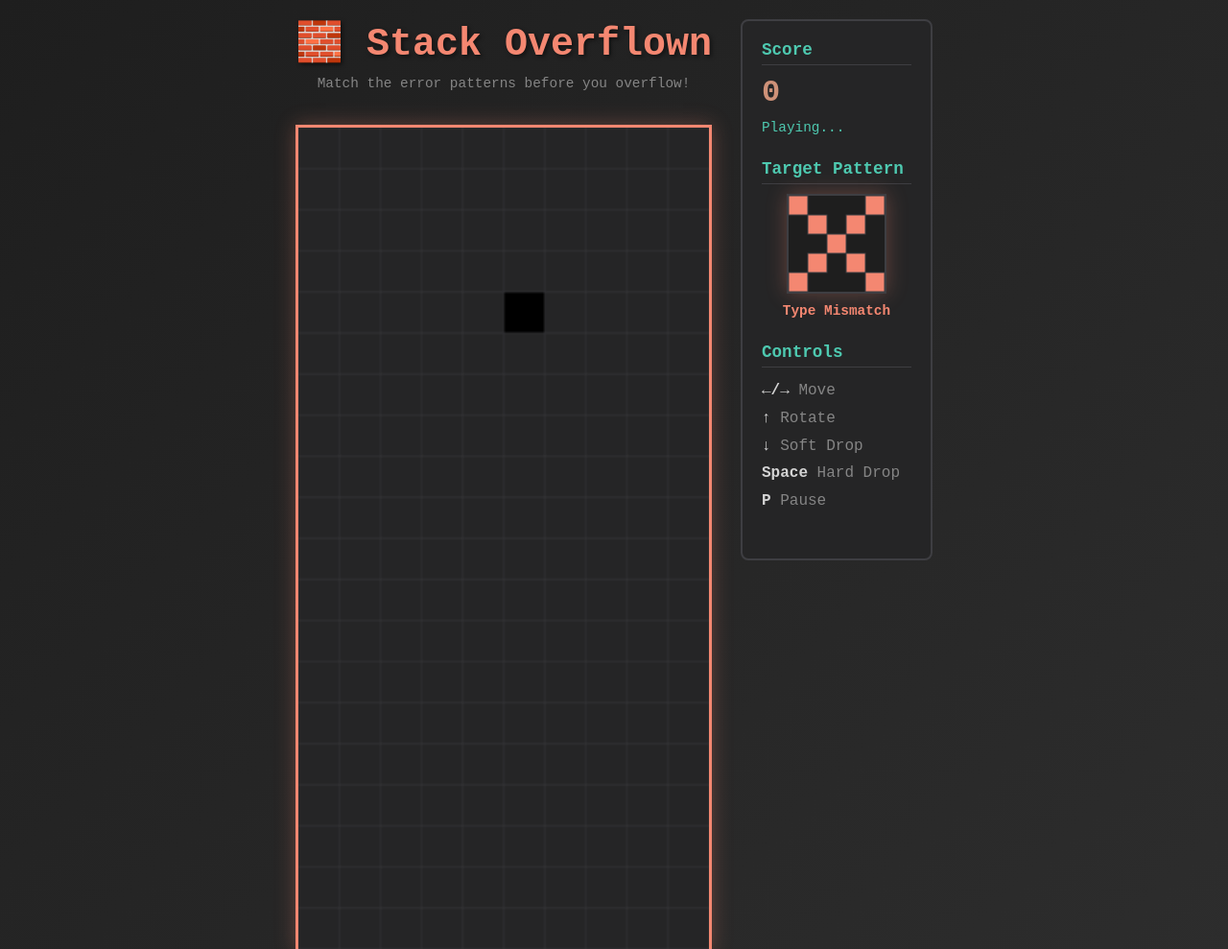
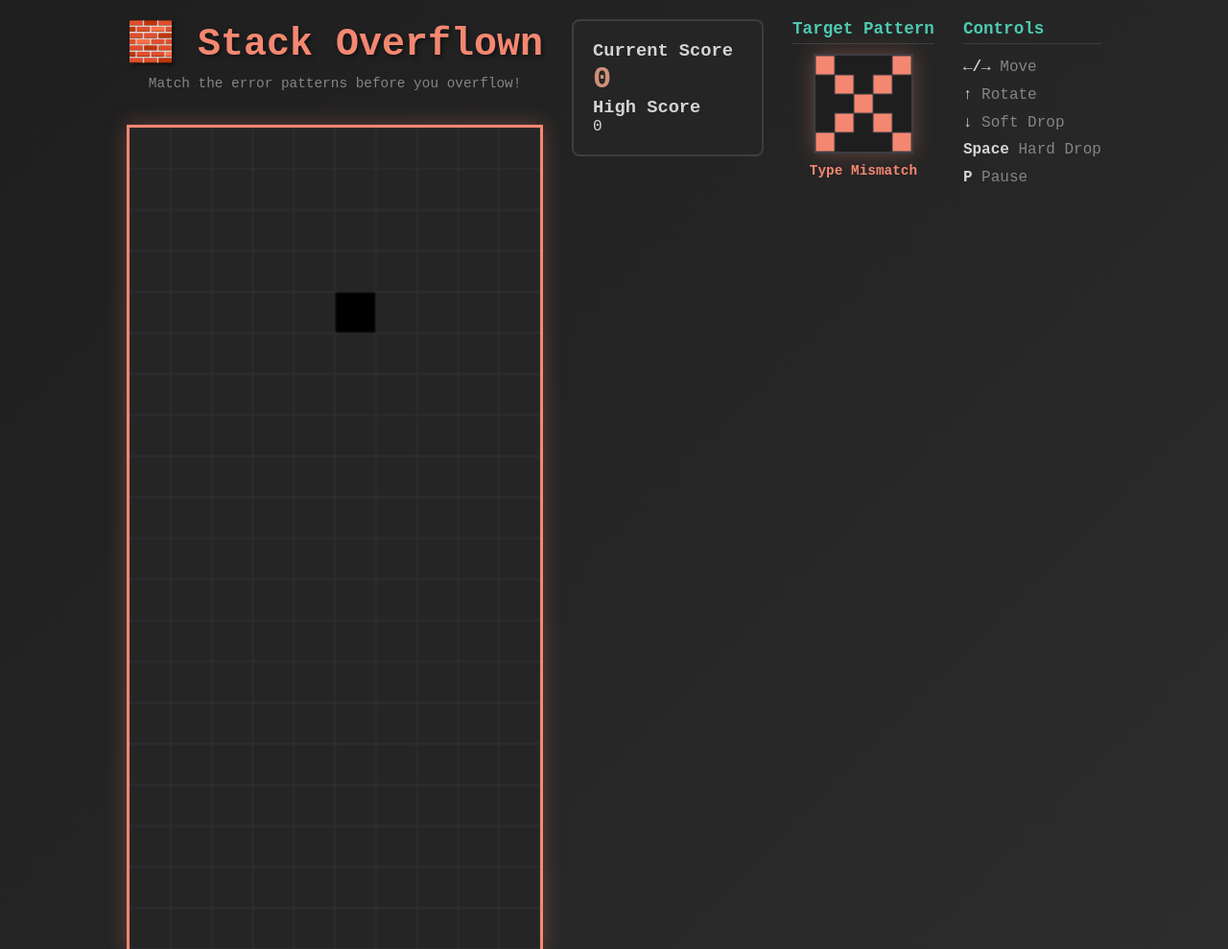
Before and after one commit to Kalisala/GH200-skills-publish-docker-images, a plain HTML site: page src/index.html in a window 1280 px wide. Shown: the top 989 px of the page at 96% size. Drawn offline with Linux system fonts and the light colour scheme.

Commit message:
feat: 新增遊戲最高分顯示區塊

```diff
--- a/src/index.html
+++ b/src/index.html
@@ -17,10 +17,10 @@
       </div>
 
       <div class="side-panel">
-        <div class="info-section">
-          <h3>Score</h3>
-          <div class="score" id="score">0</div>
-          <div class="status" id="status">Playing...</div>
+        <h3>Current Score</h3>
+   <div class="score" id="score">0</div>
+   <h3>High Score</h3>
+   <div class="high-score" id="high-score">0</div>
         </div>
 
         <div class="info-section">
```
